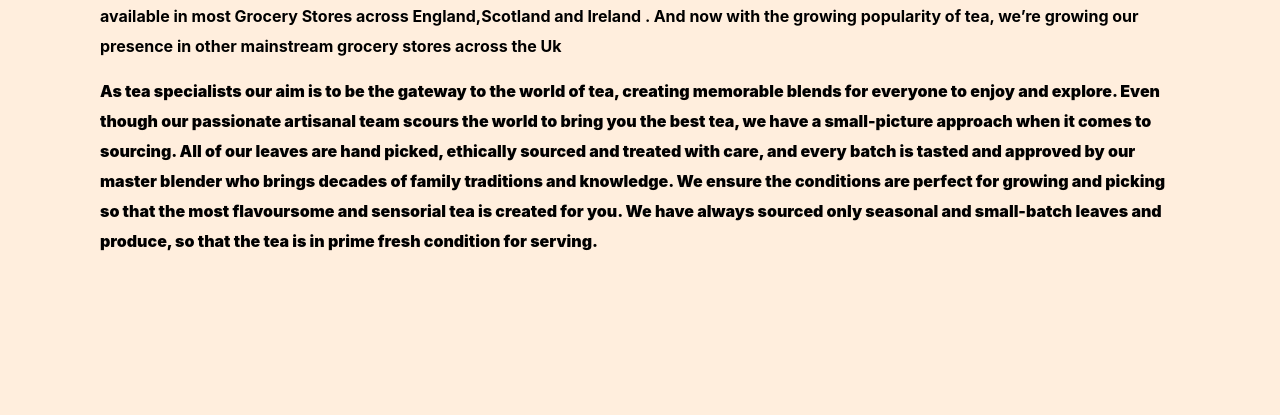
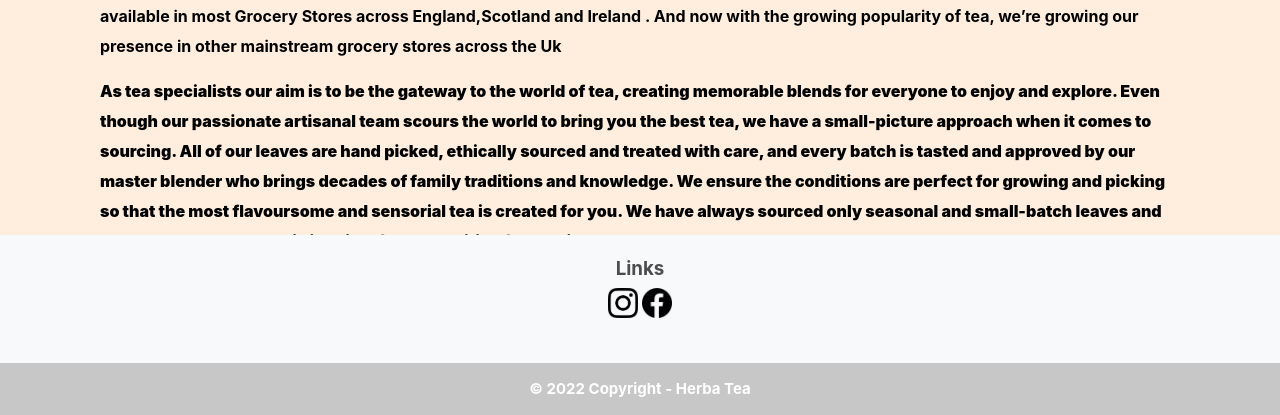
Before and after one commit to texasbrown/herbateaproject, a Django app: page /about/ in a window 1280 px wide. Shown: the part 385-800 px from the top of the page. Run offline with Django 3.2, Linux system fonts and the light colour scheme; some libraries are stand-ins or nearby versions.

Commit message:
added footer with icons for links

```diff
--- a/HerbaTea/store/templates/store/base.html
+++ b/HerbaTea/store/templates/store/base.html
@@ -31,8 +31,8 @@
 	</script>
 
 </head>
-<body>
 
+<header>
 	<nav class="navbar navbar-expand-lg navbar-light bg-dark">
 		<a class="navbar-brand" href="{% url 'products' %}"><img  id="home-icon" src="{% static 'images/logo1.png' %}"></a>
 		<button class="navbar-toggler" type="button" data-toggle="collapse" data-target="#navbarSupportedContent" aria-controls="navbarSupportedContent" aria-expanded="false" aria-label="Toggle navigation">
@@ -73,15 +73,34 @@
 			</div>
 		</div>
 	</nav>
+</header>
 
-	<div class="container">
-		<br>
-		{% block content %}
+	<body>
+		<div class="container">
+			<br>
+
+			{% block content %}
+
+			{% endblock content %}
+		</div>
+	</body>
 
 
-		{% endblock content %}
-	</div>
+<footer class="bg-light text-center text-white fixed-bottom">
+      <div class="container p-4 pb-0">
+        <section class="mb-4">
+            <div class="social-links">
+					<h5><b>Links</b></h5>
+                <a href="https://www.instagram.com/"><img src="{% static 'images/ig_logo.png' %}" alt="Instagram" id='instaimg'height='30px' width='30px'></a>
+                <a href="https://www.facebook.com/"><img src="{% static 'images/fb_logo.png' %}" alt="Facebook" id='facebookimg' height='30px' width='30px'></a>
+            </div>
+        </section>
+      </div>
 
+      <div class="text-center p-3" style="background-color: rgba(0, 0, 0, 0.2);">
+        © 2022 Copyright - Herba Tea
+      </div>
+    </footer>
 
 	<script src="https://code.jquery.com/jquery-3.4.1.slim.min.js" integrity="sha384-J6qa4849blE2+poT4WnyKhv5vZF5SrPo0iEjwBvKU7imGFAV0wwj1yYfoRSJoZ+n" crossorigin="anonymous"></script>
 
@@ -90,5 +109,5 @@
 	<script src="https://stackpath.bootstrapcdn.com/bootstrap/4.4.1/js/bootstrap.min.js" integrity="sha384-wfSDF2E50Y2D1uUdj0O3uMBJnjuUD4Ih7YwaYd1iqfktj0Uod8GCExl3Og8ifwB6" crossorigin="anonymous"></script>
 
 	<script type="text/javascript" src="{% static 'js/cart.js' %}"></script>
-</body>
+
 </html>
```
Also changed, not shown: HerbaTea/static/images/fb_logo.png (added), HerbaTea/static/images/ig_logo.png (added).
